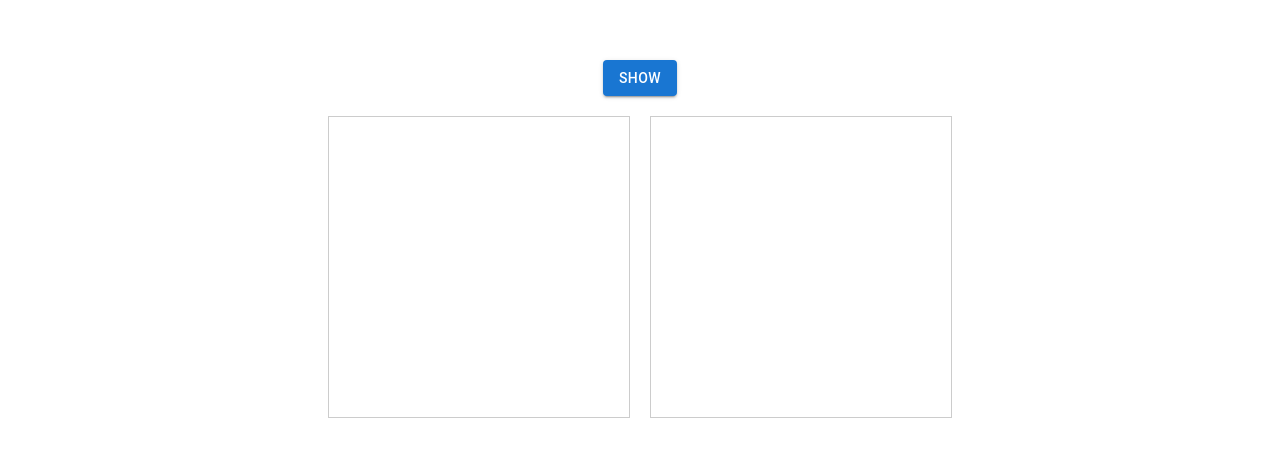
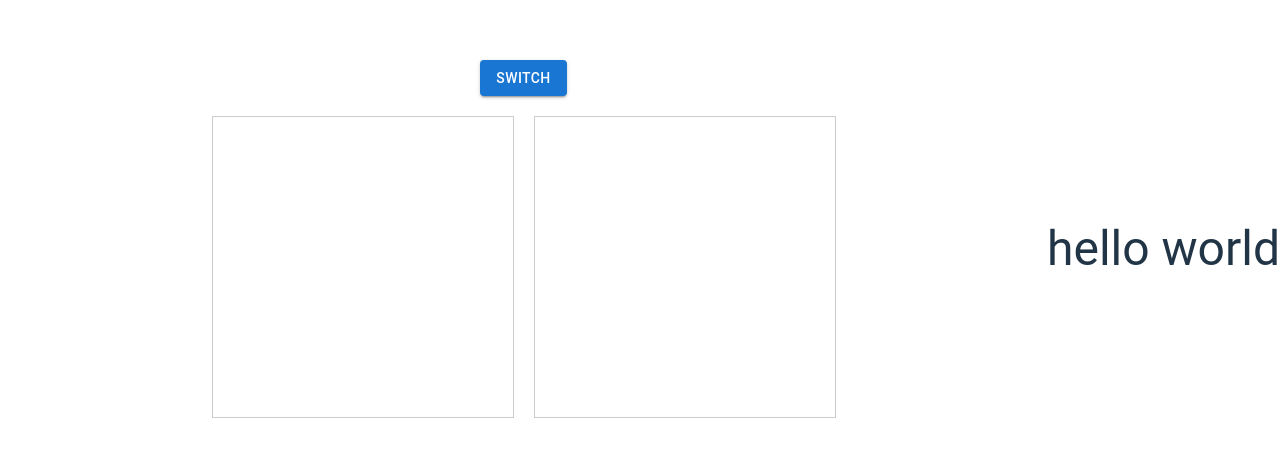
Before and after one commit to chunkangwong/react-portal-demo, a React (Vite) app: page / in a window 1280 px wide. Shown: the part 151-608 px from the top of the page. Built offline with nearby package versions, Linux system fonts and the light colour scheme.

Commit message:
Implemented logic to switch container of hello world element

```diff
--- a/src/App.tsx
+++ b/src/App.tsx
@@ -3,27 +3,28 @@ import { useRef, useState } from "react";
 import "./App.css";
 
 function App() {
-  const containerRef = useRef<HTMLDivElement>(null);
+  const containerARef = useRef<HTMLDivElement>(null);
+  const containerBRef = useRef<HTMLDivElement>(null);
   const [show, setShow] = useState(false);
 
   const handleShow = () => {
-    setShow(true);
+    setShow(!show);
   };
 
   return (
     <div>
       <Button variant="contained" onClick={handleShow}>
-        Show
+        Switch
       </Button>
       <div className="App">
-        <div className="container">
-          {show && (
-            <Portal container={containerRef.current}>
-              <Typography variant="h3">hello world</Typography>
-            </Portal>
-          )}
+        <div className="container" ref={containerARef}>
+          <Portal
+            container={show ? containerARef.current : containerBRef.current}
+          >
+            <Typography variant="h3">hello world</Typography>
+          </Portal>
         </div>
-        <div className="container" ref={containerRef}></div>
+        <div className="container" ref={containerBRef}></div>
       </div>
     </div>
   );
```
